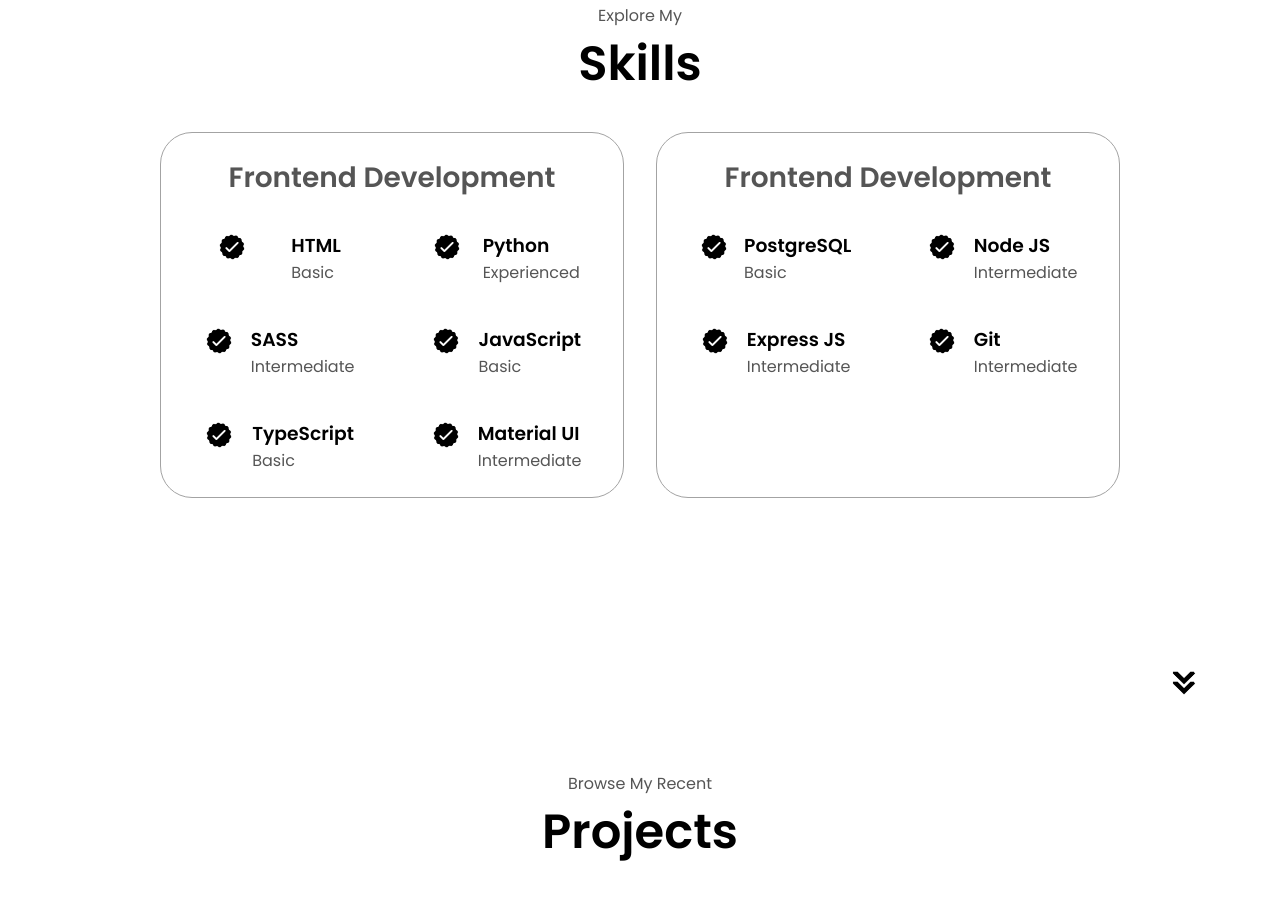
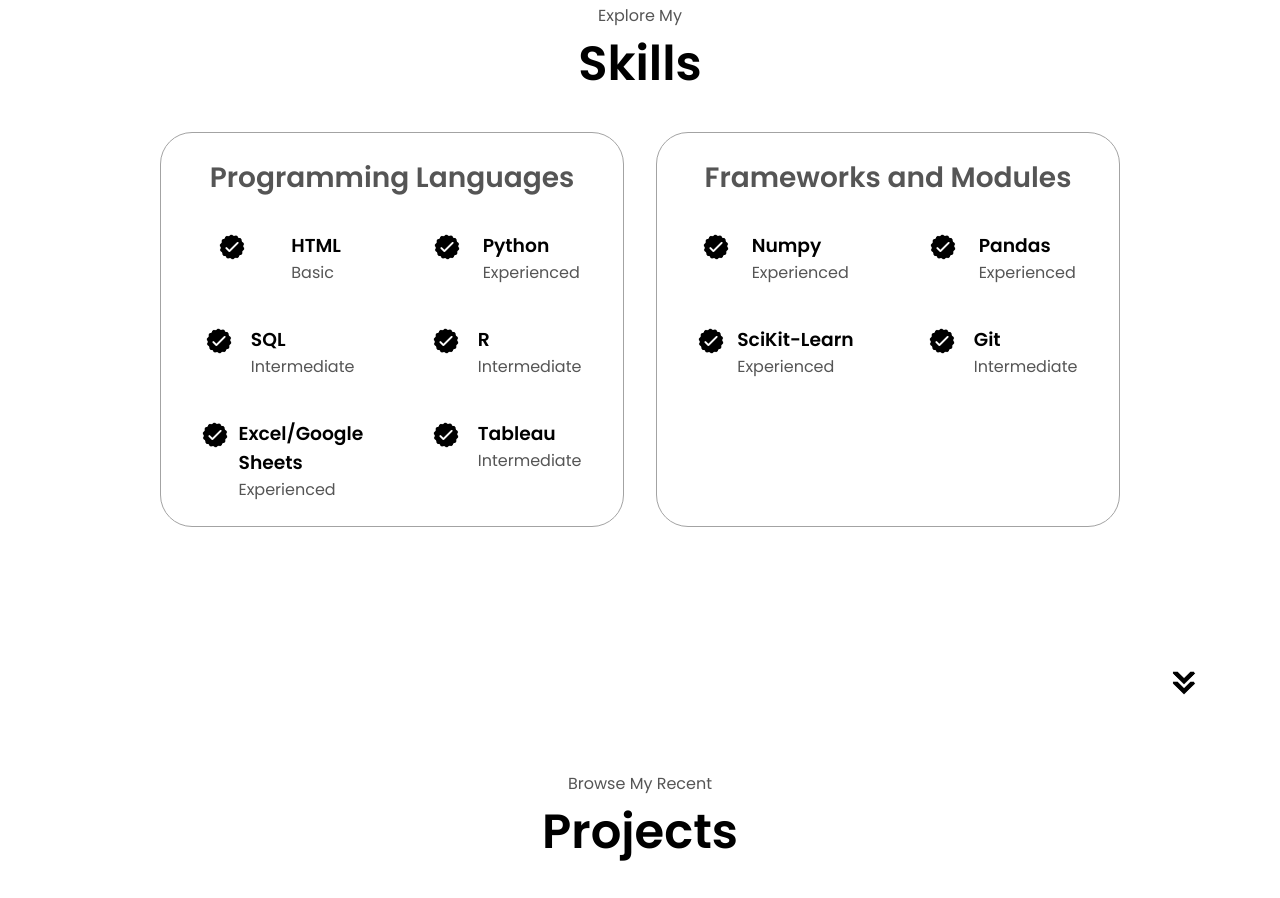
Before and after one commit to Kai2142/kai2142.github.io, a plain HTML site: page index.html in a window 1280 px wide. Shown: the part 1693-2591 px from the top of the page. Drawn offline with Linux system fonts and the light colour scheme.

```diff
--- a/index.html
+++ b/index.html
@@ -130,7 +130,7 @@
       <div class="experience-details-container">
         <div class="about-containers">
           <div class="details-container">
-            <h2 class="experience-sub-title">Frontend Development</h2>
+            <h2 class="experience-sub-title">Programming Languages</h2>
             <div class="article-container">
               <article>
                 <img
@@ -161,7 +161,7 @@
                   class="icon"
                 />
                 <div>
-                  <h3>SASS</h3>
+                  <h3>SQL</h3>
                   <p>Intermediate</p>
                 </div>
               </article>
@@ -172,56 +172,7 @@
                   class="icon"
                 />
                 <div>
-                  <h3>JavaScript</h3>
-                  <p>Basic</p>
-                </div>
-              </article>
-              <article>
-                <img
-                  src="./assets/checkmark.png"
-                  alt="Experience icon"
-                  class="icon"
-                />
-                <div>
-                  <h3>TypeScript</h3>
-                  <p>Basic</p>
-                </div>
-              </article>
-              <article>
-                <img
-                  src="./assets/checkmark.png"
-                  alt="Experience icon"
-                  class="icon"
-                />
-                <div>
-                  <h3>Material UI</h3>
-                  <p>Intermediate</p>
-                </div>
-              </article>
-            </div>
-          </div>
-          <div class="details-container">
-            <h2 class="experience-sub-title">Frontend Development</h2>
-            <div class="article-container">
-              <article>
-                <img
-                  src="./assets/checkmark.png"
-                  alt="Experience icon"
-                  class="icon"
-                />
-                <div>
-                  <h3>PostgreSQL</h3>
-                  <p>Basic</p>
-                </div>
-              </article>
-              <article>
-                <img
-                  src="./assets/checkmark.png"
-                  alt="Experience icon"
-                  class="icon"
-                />
-                <div>
-                  <h3>Node JS</h3>
+                  <h3>R</h3>
                   <p>Intermediate</p>
                 </div>
               </article>
@@ -232,8 +183,57 @@
                   class="icon"
                 />
                 <div>
-                  <h3>Express JS</h3>
+                  <h3>Excel/Google Sheets</h3>
+                  <p>Experienced</p>
+                </div>
+              </article>
+              <article>
+                <img
+                  src="./assets/checkmark.png"
+                  alt="Experience icon"
+                  class="icon"
+                />
+                <div>
+                  <h3>Tableau</h3>
                   <p>Intermediate</p>
+                </div>
+              </article>
+            </div>
+          </div>
+          <div class="details-container">
+            <h2 class="experience-sub-title">Frameworks and Modules</h2>
+            <div class="article-container">
+              <article>
+                <img
+                  src="./assets/checkmark.png"
+                  alt="Experience icon"
+                  class="icon"
+                />
+                <div>
+                  <h3>Numpy</h3>
+                  <p>Experienced</p>
+                </div>
+              </article>
+              <article>
+                <img
+                  src="./assets/checkmark.png"
+                  alt="Experience icon"
+                  class="icon"
+                />
+                <div>
+                  <h3>Pandas</h3>
+                  <p>Experienced</p>
+                </div>
+              </article>
+              <article>
+                <img
+                  src="./assets/checkmark.png"
+                  alt="Experience icon"
+                  class="icon"
+                />
+                <div>
+                  <h3>SciKit-Learn</h3>
+                  <p>Experienced</p>
                 </div>
               </article>
               <article>
```
Also changed, not shown: 3 other files.
